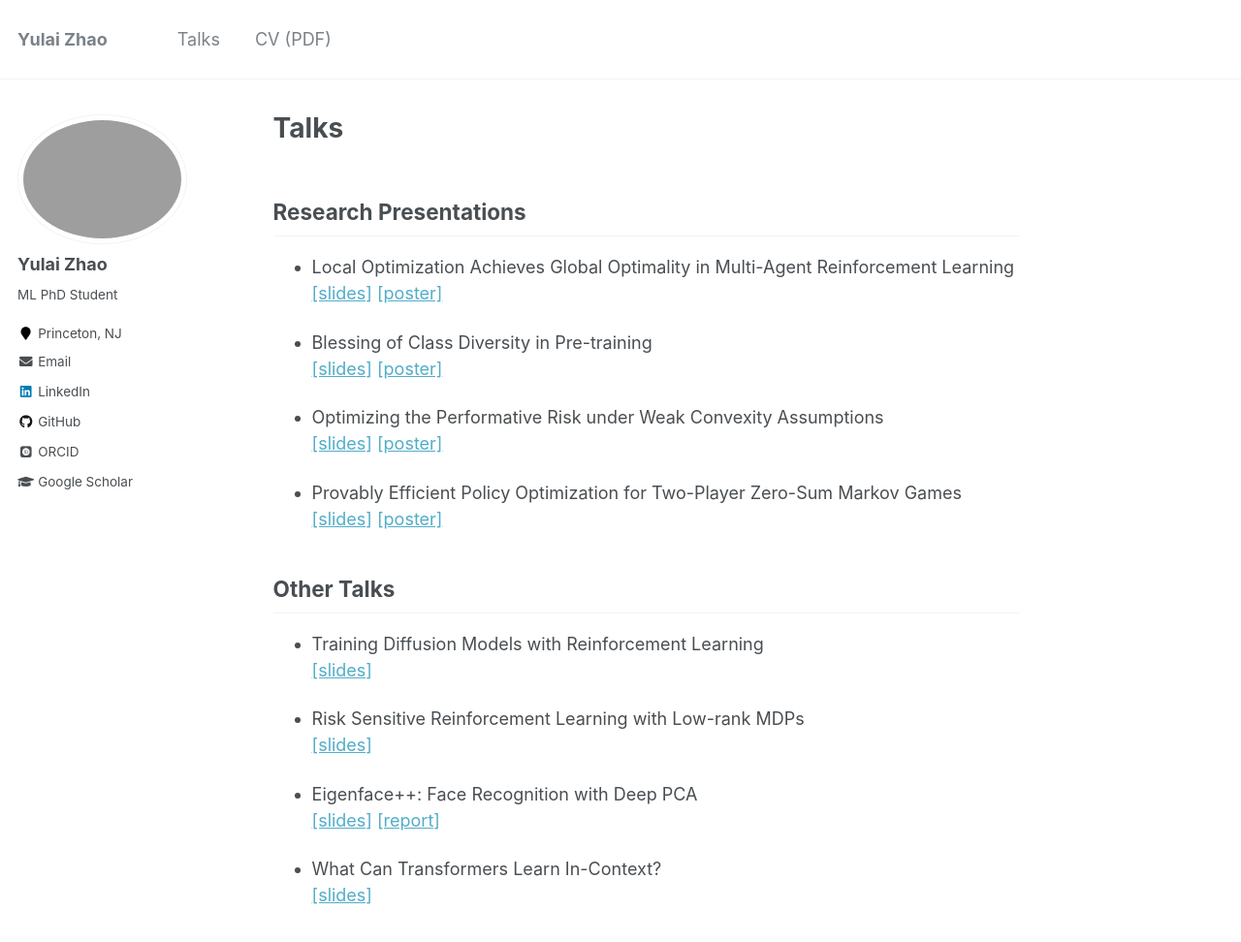
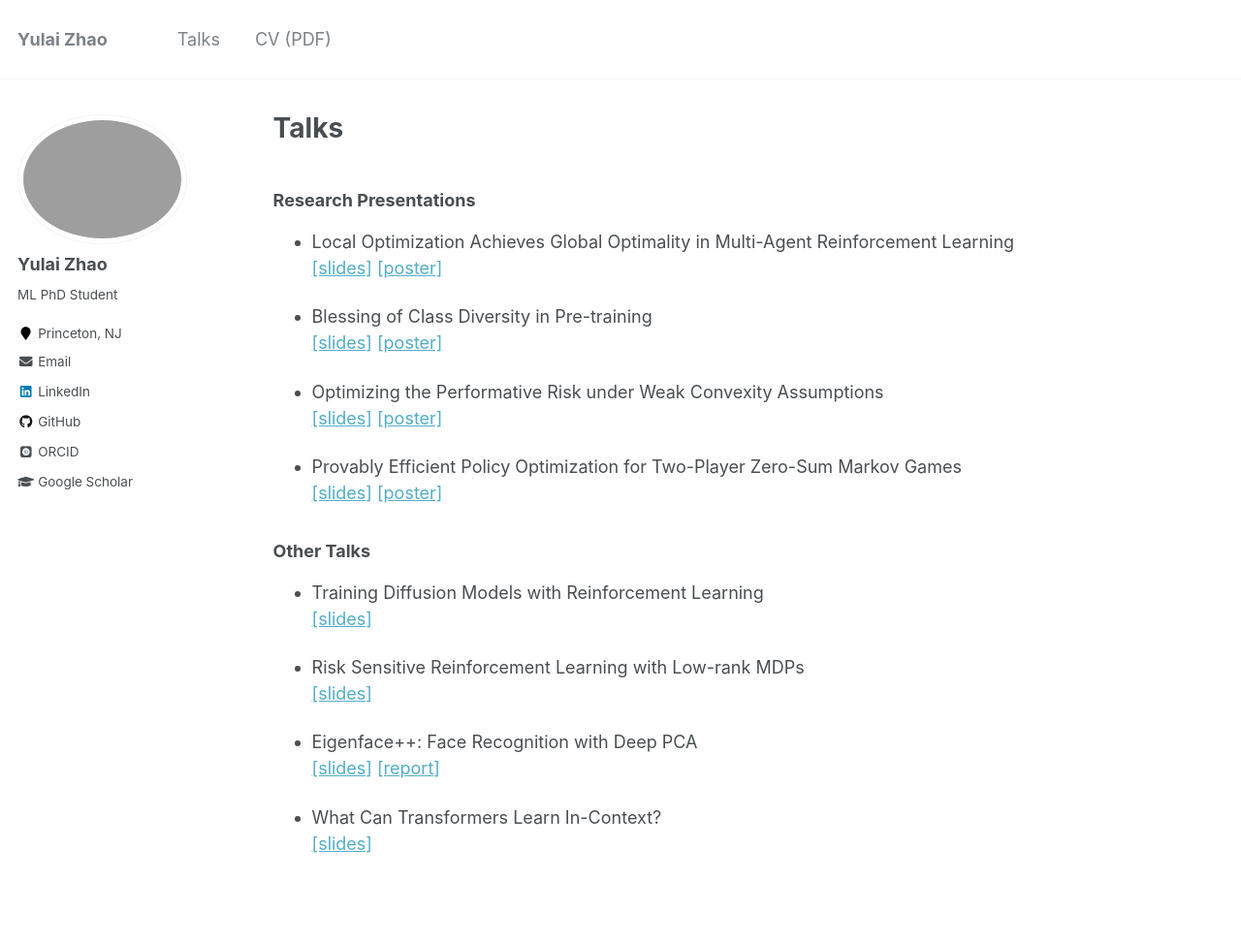
Before and after one commit to zhaoyl18/zhaoyl18.github.io, a Jekyll site: the page built from _pages/talks.md, in a window 1280 px wide and 1122 px high. Shown: the top 972 px of the window at 97% size. Built offline with Jekyll 4.4.1, drawn with Linux system fonts in a browser that asks for light colours; some web fonts are replaced.

```diff
--- a/_pages/talks.md
+++ b/_pages/talks.md
@@ -6,7 +6,7 @@ redirect_from:
   - /talks.html
 ---
 
-## Research Presentations
+### Research Presentations
 
 * Local Optimization Achieves Global Optimality in Multi-Agent Reinforcement Learning
 [[slides]](<https://yulaizhao.com/files/slides_localpgt.pdf>) [[poster]](<https://yulaizhao.com/files/poster_localpgt.pdf>)
@@ -20,7 +20,7 @@ redirect_from:
 * Provably Efficient Policy Optimization for Two-Player Zero-Sum Markov Games
 [[slides]](<https://yulaizhao.com/files/slides_pgt.pdf>) [[poster]](<https://yulaizhao.com/files/poster_pgt.pdf>)
 
-## Other Talks
+### Other Talks
 
 * Training Diffusion Models with Reinforcement Learning
 [[slides]](<https://yulaizhao.com/files/slides_training_diffusion_RL.pdf>)
```
